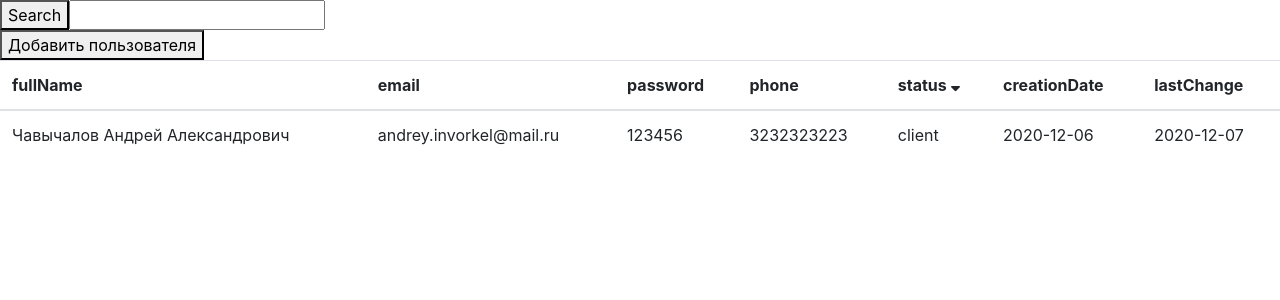
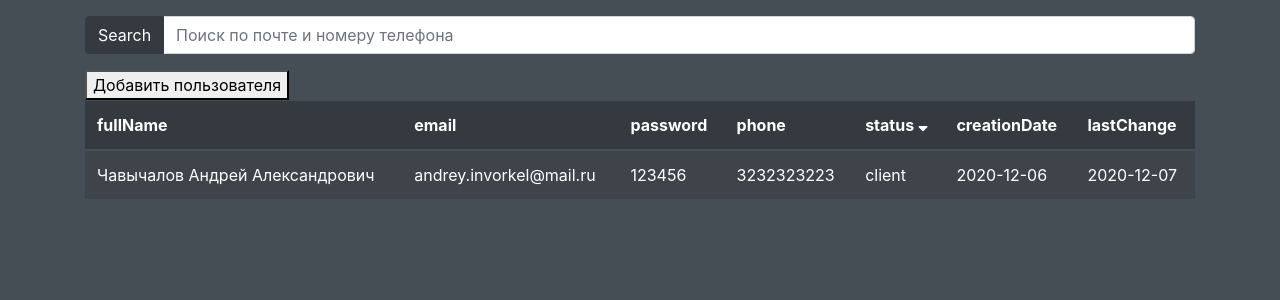
Before and after one commit to KlerKpn/spa_administration, a React (Create React App) app: page / in a window 1280 px wide. Shown: the top 300 px of the page. Built offline with nearby package versions, Linux system fonts and the light colour scheme.

Commit message:
update styles

```diff
--- a/src/App.js
+++ b/src/App.js
@@ -5,8 +5,8 @@ import UserAdd from './components/userAdd/UserAdd'
 
 class App extends Component {
   state = {
-    data: [{
-
+    data: [
+      {
         name: 'Андрей',
         lastName: 'Чавычалов',
         patronymic: 'Александрович',
@@ -16,8 +16,8 @@ class App extends Component {
         status: 'client',
         creationDate: '2020-12-06',
         lastChange: '2020-12-07'
-
-    }],
+      }
+    ],
     sort: 'asc',
     sortItem: '',
     seachValue: '',
@@ -29,7 +29,7 @@ class App extends Component {
   async componentDidMount() {
     const data = await JSON.parse(localStorage.getItem('data'))
 
-    if(data){
+    if (data) {
       this.setState({
         data: data
       })
@@ -143,8 +143,7 @@ class App extends Component {
 
   render() {
     return (
-      <div>
-
+      <div className='container'>
         {
           this.state.showModal
             ? <UserAdd
--- a/src/components/Search/Search.js
+++ b/src/components/Search/Search.js
@@ -14,11 +14,11 @@ class Search extends Component {
 
     render() {
         return (
-            <div>
-                <button onClick={() => this.props.search(this.state.value)}>
-                    Search
-                </button>
-                <input value={this.state.value} onChange={event => this.onChangeHandler(event)} />
+            <div className="input-group mb-3" style={{marginTop:'1rem'}}>
+                <div className="input-group-prepend">
+                    <button className="btn btn-dark" id="inputGroup-sizing-default">Search</button>
+                </div>
+                <input placeholder='Поиск по почте и номеру телефона' type="text" value={this.state.value} onChange={event => this.onChangeHandler(event)} className="form-control" aria-label="Default" aria-describedby="inputGroup-sizing-default" />
             </div>
         )
     }
--- a/src/components/Table/Table.js
+++ b/src/components/Table/Table.js
@@ -13,14 +13,19 @@ const Table = props => {
 
     return (
         <div style={{ overflowX: 'auto', width: "100%" }}>
-            <table className='table' >
+            <table className='table table-striped table-dark' >
                 <thead>
-                    <tr style={{ userSelect: "none" }}>
+                    <tr>
                         <th>fullName</th>
                         <th>email</th>
                         <th>password</th>
                         <th>phone</th>
-                        <th onClick={() => props.sorted('status')}>status {props.sortItem === 'status' ? arrSort(props.sortVal) : null}</th>
+                        <th
+                            onClick={() => props.sorted('status')}
+                            style={{whiteSpace: 'nowrap'}}
+                        >
+                            status {props.sortItem === 'status' ? arrSort(props.sortVal) : null}
+                        </th>
                         <th>creationDate</th>
                         <th>lastChange</th>
                     </tr>
--- a/src/components/userAdd/UserAdd.css
+++ b/src/components/userAdd/UserAdd.css
@@ -6,7 +6,8 @@
     width: 320px;
     height: 500px;
     padding: 15px;
-    background: rgb(255, 255, 255);
+    background: #454d55;
+    color: white;
 }
 
 .wrapper{
@@ -28,3 +29,9 @@
 .name{
     width: 30px;
 }
+
+.group-btn{
+    padding-top: 20px;
+    display: flex;
+    justify-content: space-between;
+}
--- a/src/components/userAdd/UserAdd.js
+++ b/src/components/userAdd/UserAdd.js
@@ -36,7 +36,7 @@ class UserAdd extends Component {
             document.querySelector(`[data-tag="password"]`).style.border = ''
             document.querySelector(`[data-tag="phone"]`).style.border = ''
             document.querySelector(`[data-tag="status"]`).style.border = '  '
-            if(lastValue !== 'creationDate'){
+            if (lastValue !== 'creationDate') {
                 document.querySelector(`[data-tag="${lastValue}"]`).style.border = '2px solid red'
             }
         }
@@ -132,9 +132,8 @@ class UserAdd extends Component {
                         </select>
                     </div>
 
-                    <div style={{ paddingTop: '20px' }}>
+                    <div className='group-btn'>
                         <button
-                            style={{ marginRight: '5px' }}
                             className='btn btn-dark'
                             onClick={() => { this.props.close(); this.clearState() }}
                         >
@@ -143,10 +142,9 @@ class UserAdd extends Component {
 
                         {
                             this.props.user
-                                ?
-                                <>
+
+                                ? <>
                                     <button
-                                        style={{ marginRight: '5px' }}
                                         className='btn btn-danger'
                                         onClick={() => { this.props.delete(); this.clearState() }}
                                     >
--- a/src/index.css
+++ b/src/index.css
@@ -5,7 +5,12 @@ body {
     sans-serif;
   -webkit-font-smoothing: antialiased;
   -moz-osx-font-smoothing: grayscale;
+  min-height: 100vh;
+  background: #454d55;
 
+}
+*{
+  user-select: none;
 }
 
 code {
--- a/src/index.js
+++ b/src/index.js
@@ -1,9 +1,10 @@
 import React from 'react'
 import ReactDOM from 'react-dom'
+import 'bootstrap/dist/css/bootstrap.min.css'
 import './index.css'
 import App from './App'
 import reportWebVitals from './reportWebVitals'
-import 'bootstrap/dist/css/bootstrap.min.css'
+
 
 ReactDOM.render(
   <React.StrictMode>
```
Also changed, not shown: src/App.css (deleted, +0 -38 lines).
